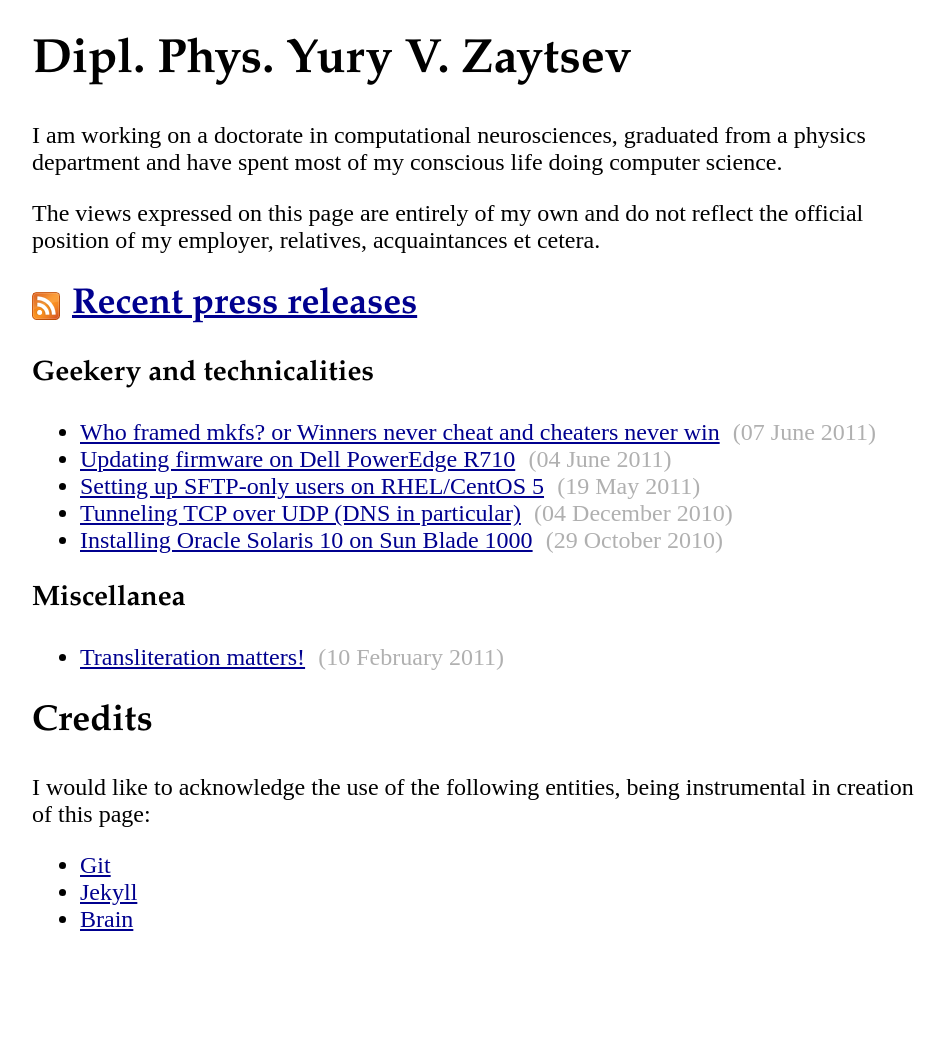
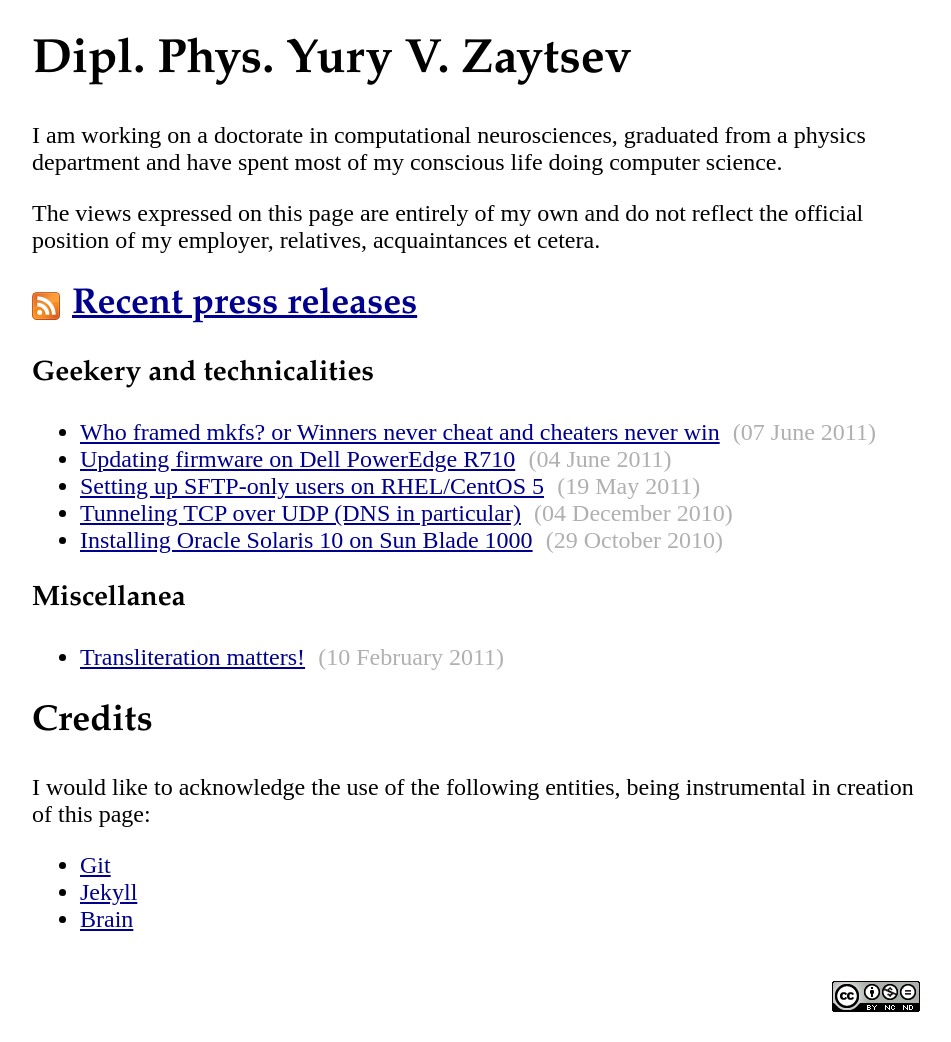
Before and after one commit to zyv/zyv.github.io, a Jekyll site: the page built from index.md, in a window 1280 px wide. Shown: the whole page, without its empty margins (164-1115 px from the left). Built offline with Jekyll 4.4.1, drawn with Linux system fonts in a browser that asks for light colours; before the commit the page ends 957 px from its top, so only the background shows below that.

Commit message:
Added a license statement

```diff
--- a/_layouts/default.html
+++ b/_layouts/default.html
@@ -14,12 +14,31 @@
 
     <link rel="alternate" type="application/atom+xml" href="http://yury.zaytsev.net/atom.xml" title="Yury V. Zaytsev: Press Feed" />
 
+    <!--
+        <rdf:RDF xmlns="http://web.resource.org/cc/"
+            xmlns:dc="http://purl.org/dc/elements/1.1/"
+            xmlns:rdf="http://www.w3.org/1999/02/22-rdf-syntax-ns#">
+        <Work rdf:about="http://yury.zaytsev.net/">
+            <dc:title>Yury V. Zaytsev's home page</dc:title>
+            <dc:description>A dump of miscellaneous ramblings</dc:description>
+            <license rdf:resource="http://creativecommons.org/licenses/by-nc-nd/3.0/us/" />
+        </Work>
+        <License rdf:about="http://creativecommons.org/licenses/by-nc-nd/3.0/us/"></License>
+        </rdf:RDF>
+    -->
+
 </head>
 
 <body>
 
     <div class="content">
         {{ content }}
+
+
+        <div class="license">
+            <a href="http://creativecommons.org/licenses/by-nc-nd/3.0/" title="Contact me if you want a different license"><img src="/images/cc-license-88x31.png" alt="CC BY-NC-ND" /></a>
+        </div>
+
     </div>
 
 </body>
--- a/css/default.css
+++ b/css/default.css
@@ -59,3 +59,10 @@ ul.posts-list span {
 .feed-href {
     padding-left: 40px;
 }
+
+.license {
+    clear: both;
+    float: right;
+    padding-top: 1em;
+    padding-bottom: 1em;
+}
```
Also changed, not shown: images/cc-license-88x31.png (added).
